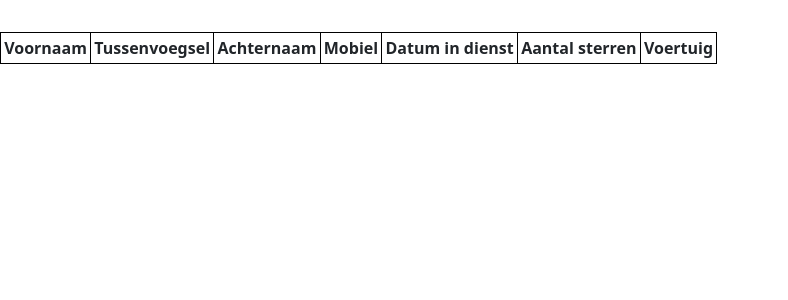
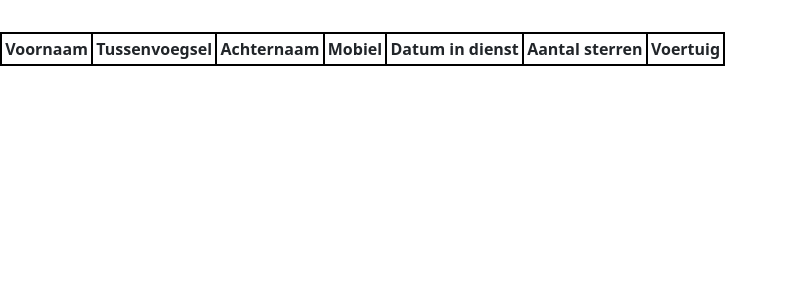
Before and after one commit to timdegroot05/BE-P4-opdracht-01-336795, a PHP site: page /app/views/Instructeur/overzichtInstructeur.php in a window 1280 px wide. Shown: the top 300 px of the page, without its empty margins (0-788 px from the left). Run offline with PHP 8.4, Linux system fonts and the light colour scheme; the template is opened without the code that fills it, so the values that code supplies are empty; some libraries are stand-ins or nearby versions.

Commit message:
styling aangepast

```diff
--- a/opdracht-01-J1-P4/public/css/style.css
+++ b/opdracht-01-J1-P4/public/css/style.css
@@ -6,6 +6,6 @@ table {
 }
 
 th, td {
-    border: 1px solid black;
+    border: 2px solid black;
     padding: .2em;
 }
```
